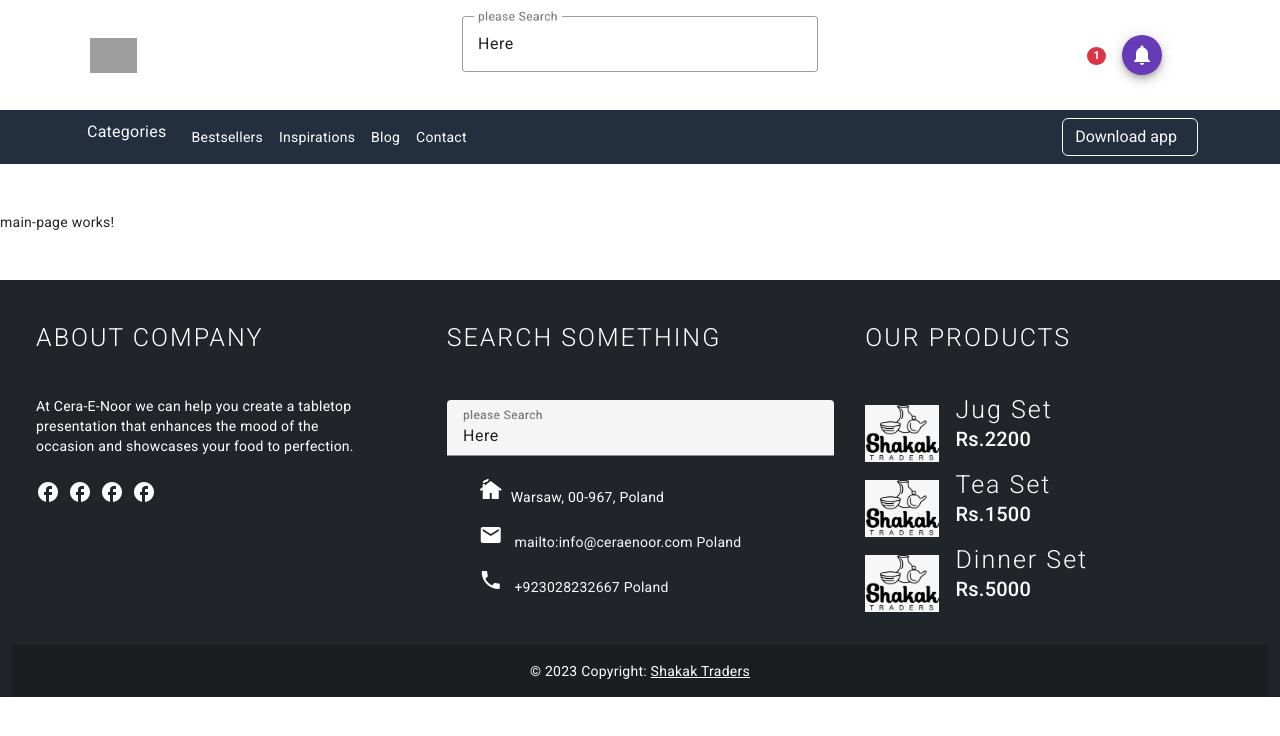
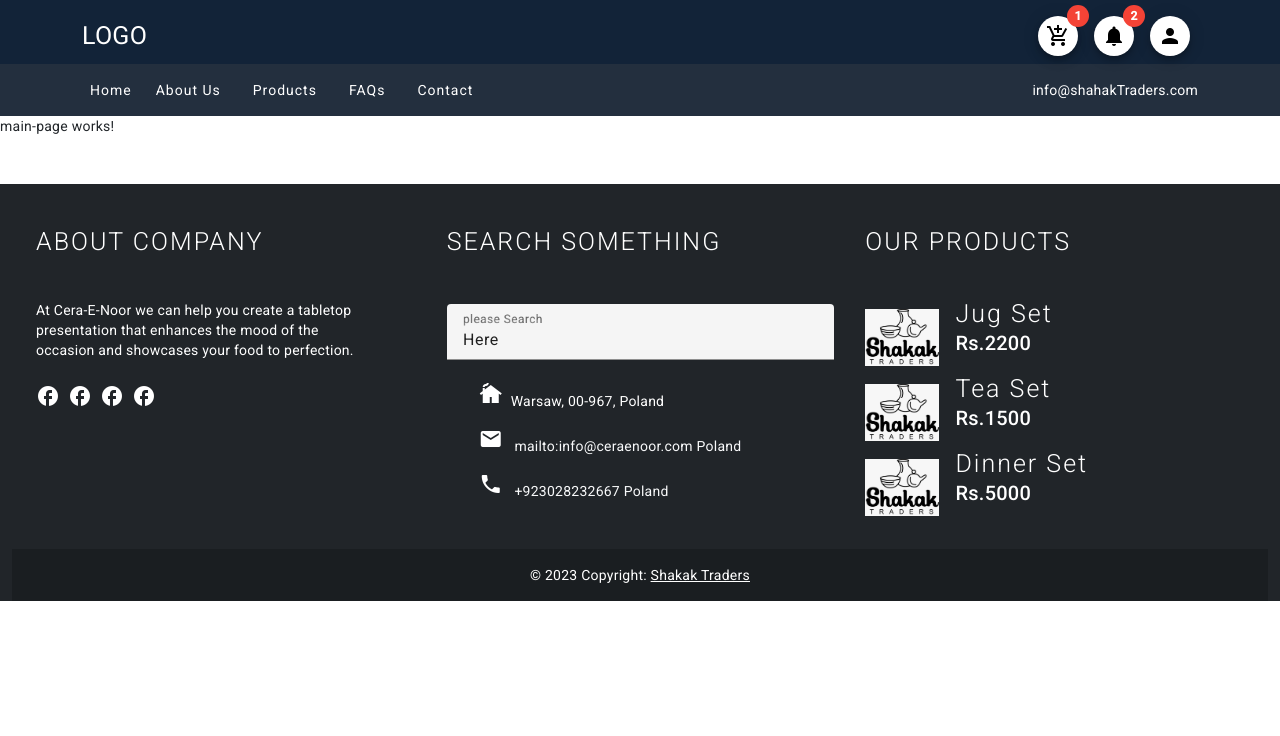
Before and after one commit to QusainQasmi/1st-InSource-Solution, an Angular app: page /user/main in a window 1280 px wide. Shown: the top 736 px of the page. Built offline with nearby package versions, Linux system fonts and the light colour scheme; grey boxes are pictures that could not be loaded.

Commit message:
Add Navbar Work And Add Material Or Set Routes

```diff
--- a/src/app/app-routing.module.ts
+++ b/src/app/app-routing.module.ts
@@ -13,7 +13,7 @@
     path: '',
     component: MainlayoutComponent,
     children: [
-      { path: '', redirectTo: 'home', pathMatch: 'full' },
+      { path: '', redirectTo: 'user', pathMatch: 'full' },
       { path: 'user', loadChildren: () => import('./pages/user/user.module').then(m => m.UserModule) },
     ]
   },
--- a/src/app/basicComponents/navber/navber.component.html
+++ b/src/app/basicComponents/navber/navber.component.html
@@ -1,99 +1,109 @@
-<!--Main Navigation-->
-<header class="mb-5">
-    <!-- Jumbotron -->
-    <div class="p-3 text-center text-white">
-      <div class="container">
-        <div class="row">
-          <div class="col-md-4 d-flex justify-content-center align-items-center justify-content-md-start mb-3 mb-md-0">
-            <a href="#!" class="ms-md-2">
-              <img src="https://mdbootstrap.com/img/logo/mdb-transaprent-noshadows.png" height="35" />
-            </a>
+<header class="backColor">
+  <div class="pt-2 text-white">
+    <div class="container mt-2 mb-2">
+      <div class="row d-flex align-items-center">
+        <div class="col-md-6 d-flex justify-content-md-start justify-content-sm-center justify-content-center">
+          <p class="f-s-25 mb-0 cursorPointer">
+            LOGO
+          </p>
         </div>
 
-          <div class="col-md-4">
-            <form class="d-flex  input-group w-auto my-auto mb-3  mb-md-0">
+        <!-- <div class="col-md-4 h-60px">
+          <mat-form-field appearance="fill" class="matFieldWidth matField">
+            <mat-label>Search ...</mat-label>
+            <input matInput [(ngModel)]="model.searchVal" class="text-white">
+            <mat-spinner matSuffix diameter="20" color="accent" *ngIf="loader"></mat-spinner>
+            <mat-icon matSuffix class="cursorPointer" (click)="search($event)" *ngIf="!loader">search</mat-icon>
+          </mat-form-field>
+        </div> -->
 
-                  <mat-form-field appearance="outline" class="example-full-width matField">
-                      <mat-label>please Search</mat-label>
-                      <input matInput placeholder="Ex. Mug Set" value="Here">
-                  </mat-form-field>
-                  <!-- <mat-icon class="input-group-text ">search</mat-icon> -->
-            </form>
-          </div>
-
-          <div class="col-md-4 d-flex justify-content-center justify-content-md-end align-items-center">
+        <div class="col-md-6 d-flex justify-content-center justify-content-md-end align-items-center mt-md-0 mt-3">
           <div class="d-flex">
-              <!-- Cart -->
-              <a class="text-reset me-3" href="#">
-                  <mat-icon>shopping-cart</mat-icon>
-                <span class="badge rounded-pill badge-notification bg-danger">1</span>
-              </a>
-
-              <!-- Notification -->
-              <div class="">
-                  <button mat-mini-fab color="primary">
-                      <mat-icon >notifications</mat-icon>
+            <div class="mx-2">
+              <button mat-mini-fab class="iconColor" matBadge="1" matBadgeColor="warn">
+                <mat-icon>add_shopping_cart</mat-icon>
               </button>
             </div>
-
-
-
-              <!-- User -->
-              <div class="dropdown">
-                <a class="text-reset dropdown-toggle d-flex align-items-center hidden-arrow" href="#"
-                  id="navbarDropdownMenuLink" role="button" data-mdb-toggle="dropdown" aria-expanded="false">
+            <div class="mx-2">
+              <button mat-mini-fab class="iconColor" matBadge="2" matBadgeColor="warn">
+                <mat-icon>notifications</mat-icon>
+              </button>
+            </div>
+            <div class="mx-2">
+              <button mat-mini-fab class="iconColor" [matMenuTriggerFor]="menu">
                 <mat-icon>person</mat-icon>
-                </a>
-                <ul class="dropdown-menu dropdown-menu-end" aria-labelledby="navbarDropdownMenuLink">
-                  <li><a class="dropdown-item" href="#">My profile</a></li>
-                  <li><a class="dropdown-item" href="#">Settings</a></li>
-                  <li><a class="dropdown-item" href="#">Logout</a></li>
-                </ul>
+              </button>
+              <mat-menu #menu="matMenu">
+                <button mat-menu-item>
+                  <mat-icon>person</mat-icon>
+                  <span>Moin</span>
+                </button>
+                <button mat-menu-item>
+                  <mat-icon>shopping_cart</mat-icon>
+                  <span>See Orders</span>
+                </button>
+                <button mat-menu-item>
+                  <mat-icon>logout</mat-icon>
+                  <span>Log Out</span>
+                </button>
+              </mat-menu>
             </div>
           </div>
         </div>
       </div>
     </div>
   </div>
-    <!-- Jumbotron -->
 
-    <!-- Navbar -->
-    <nav class="navbar navbar-expand-lg navbar-dark" style="background-color: #232f3e">
-      <!-- Container wrapper -->
-      <div class="container justify-content-center justify-content-md-between">
-        <!-- Left links -->
-        <ul class="navbar-nav flex-row">
-          <li class="nav-item me-2 me-lg-0">
-            <a class="nav-link" href="#" role="button" data-mdb-toggle="sidenav" data-mdb-target="#sidenav-1"
-              class="btn shadow-0 p-0 me-3" aria-controls="#sidenav-1" aria-haspopup="true">
-              <i class="fas fa-bars me-1"></i>
-              <span class="text-light">Categories</span>
-            </a>
-          </li>
-          <li class="nav-item me-2 me-lg-0 d-none d-md-inline-block">
-            <a class="nav-link" href="#">Bestsellers</a>
-          </li>
-          <li class="nav-item me-2 me-lg-0 d-none d-md-inline-block">
-            <a class="nav-link" href="#">Inspirations</a>
-          </li>
-          <li class="nav-item me-2 me-lg-0 d-none d-md-inline-block">
-            <a class="nav-link" href="#">Blog</a>
-          </li>
-          <li class="nav-item me-2 me-lg-0 d-none d-md-inline-block">
-            <a class="nav-link" href="#">Contact</a>
-          </li>
-        </ul>
-        <!-- Left links -->
-
-        <button class="btn btn-outline-light" type="button">
-          Download app<i class="fas fa-download ms-2"></i>
+  <nav class="navBackColor">
+    <div class="container d-flex mr-0 pt-3 pb-3">
+      <div class="w-100 d-flex justify-content-between align-items-center">
+        <div class="d-flex" *ngIf="!isMobile">
+          <div>
+            <a class="text-white navLink" [ngClass]="isMobile ? '' : 'mx-2'" (click)="pagesRoutes('home')">Home</a>
+          </div>
+          <div>
+            <a class="text-white navLink" [ngClass]="isMobile ? '' : 'mx-3'" (click)="pagesRoutes('aboutUs')">About Us</a>
+          </div>
+          <div>
+            <a class="text-white navLink" [ngClass]="isMobile ? '' : 'mx-3'" (click)="pagesRoutes('products')">Products</a>
+          </div>
+          <div>
+            <a class="text-white navLink" [ngClass]="isMobile ? '' : 'mx-3'" (click)="pagesRoutes('faqs')">FAQs</a>
+          </div>
+          <div>
+            <a class="text-white navLink" [ngClass]="isMobile ? '' : 'mx-3'" (click)="pagesRoutes('contact')">Contact</a>
+          </div>
+        </div>
+        <div>
+          <span class="text-white">info@shahakTraders.com</span>
+        </div>
+        <div *ngIf="isMobile">
+          <button *ngIf="!forMobileIcon" mat-mini-fab class="iconColor" (click)="showMobile()">
+            <mat-icon>more_vert</mat-icon>
+          </button>
+          <button  *ngIf="forMobileIcon" mat-mini-fab class="iconColor" (click)="showMobileClose()">
+            <mat-icon>close</mat-icon>
           </button>
         </div>
-      <!-- Container wrapper -->
+      </div>
+    </div>
+    <div class="mt-2 d-flex w-100 align-items-center overflow-auto pt-0 p-3" *ngIf="forMobileIcon">
+      <div>
+        <a class="text-white navLink mx-2" (click)="pagesRoutes('home')">Home</a>
+      </div>
+      <div>
+        <a class="text-white navLink mx-3" (click)="pagesRoutes('aboutUs')">AboutUs</a>
+      </div>
+      <div>
+        <a class="text-white navLink mx-3" (click)="pagesRoutes('products')">Products</a>
+      </div>
+      <div>
+        <a class="text-white navLink mx-3" (click)="pagesRoutes('faqs')">FAQs</a>
+      </div>
+      <div>
+        <a class="text-white navLink mx-3" (click)="pagesRoutes('contact')">Contact</a>
+      </div>
+    </div>
   </nav>
-    <!-- Navbar -->
-
-
 
 </header>
-  <!--Main Navigation-->
--- a/src/app/basicComponents/navber/navber.component.scss
+++ b/src/app/basicComponents/navber/navber.component.scss
@@ -1,29 +1,50 @@
-::ng-deep navber{
-    .f-s-11{
-        font-size: 11px;
-    }
-}
-.navbar-dark .nav-item .nav-link {
-    color: #fff;
+::ng-deep app-navber{
+  // .matFieldWidth {
+  //   width: 100%;
+  // }
+
+  // ::ng-deep{
+  //   .matField{
+  //       .mat-mdc-text-field-wrapper.mdc-text-field.ng-tns-c83-0.mdc-text-field--outlined{
+  //           height: 52px;
+  //       }
+  //       .mat-form-field.mat-mdc-form-field.example-full-width.ng-tns-c83-0.mat-mdc-form-field-type-mat-input.mat-form-field-appearance-outline.mat-primary.ng-star-inserted.mat-form-field-hide-placeholder{
+  //           height: 50px;
+  //       }
+  //       .mat-mdc-text-field-wrapper.mdc-text-field.ng-tns-c71-0.mdc-text-field--filled {
+  //         background: none;
+  //         height: 51px;
+  //       }
+  //       label#mat-mdc-form-field-label-0 {
+  //         color: white;
+  //       }
+  //       .mat-mdc-text-field-wrapper.mdc-text-field.ng-tns-c71-0.mdc-text-field--filled:hover {
+  //         background: none;
+  //       }
+  //       .mat-mdc-text-field-wrapper.mdc-text-field.ng-tns-c71-0.mdc-text-field--filled:focus {
+  //         background: none;
+  //       }
+  //   }
+  // }
+
+  .backColor{
+    background: #122338;
   }
 
-  .example-form {
-    min-width: 150px;
-    max-width: 500px;
-    width: 100%;
+  .navBackColor{
+    background: #232f3e;
   }
 
-  .example-full-width {
-    width: 100%;
+  .navLink{
+    text-decoration: none;
+    cursor: pointer;
+    font-size: 14px;
+    letter-spacing: 1px;
   }
 
-  ::ng-deep{
-    .matField{
-        .mat-mdc-text-field-wrapper.mdc-text-field.ng-tns-c83-0.mdc-text-field--outlined{
-            height: 47px;
-        }
-        .mat-form-field.mat-mdc-form-field.example-full-width.ng-tns-c83-0.mat-mdc-form-field-type-mat-input.mat-form-field-appearance-outline.mat-primary.ng-star-inserted.mat-form-field-hide-placeholder{
-            height: 50px;
-        }
-    }
+  .iconColor{
+    background: #fff;
+    color: #000;
   }
+
+}
--- a/src/app/basicComponents/navber/navber.component.ts
+++ b/src/app/basicComponents/navber/navber.component.ts
@@ -1,12 +1,68 @@
-import { Component } from '@angular/core';
+import { Component, OnInit } from '@angular/core';
+import { Router } from '@angular/router';
+import { BreakpointObserver, Breakpoints } from '@angular/cdk/layout';
+
 
 @Component({
   selector: 'app-navber',
   templateUrl: './navber.component.html',
   styleUrls: ['./navber.component.scss']
 })
-export class NavberComponent {
+export class NavberComponent implements OnInit {
 
-  url = 'navbarImgs/demoLogo.jpeg';
+  model: any = {};
+  isMobile: boolean = false;
+  forMobileIcon: boolean = false;
+  loader: boolean = false;
+
+  constructor(private router: Router , private responsive: BreakpointObserver){
+
+  }
+
+  search(ev: any){
+    this.loader = true;
+    setTimeout( ()=> {
+      this.loader = false;
+    }, 2000 )
+  }
+
+  pagesRoutes(routeVal: string){
+    if(routeVal == 'home'){
+      this.router.navigate(['/user/main']);
+    }
+    else if(routeVal == 'aboutUs'){
+      this.router.navigate(['/user/aboutUs']);
+    }
+    else if(routeVal == 'products'){
+      this.router.navigate(['/user/products']);
+    }
+    else if(routeVal == 'faqs'){
+      this.router.navigate(['/user/faqs']);
+    }
+    else if(routeVal == 'contact'){
+      this.router.navigate(['/user/contact']);
+    }
+    else{
+      this.router.navigate(['/user/main']);
+    }
+  }
+
+  showMobile(){
+    this.forMobileIcon = true;
+  }
+
+  showMobileClose(){
+    this.forMobileIcon = false;
+  }
+
+  ngOnInit(): void{
+    this.responsive.observe(Breakpoints.HandsetPortrait)
+      .subscribe(result => {
+        this.isMobile = false;
+        if (result.matches) {
+          this.isMobile = true;
+        }
+    });
+  }
 
 }
--- a/src/app/pages/user/user.module.ts
+++ b/src/app/pages/user/user.module.ts
@@ -8,6 +8,7 @@
 import { ProductsComponent } from './products/products.component';
 
 const routes: Routes = [
+  { path: '', redirectTo: 'main' , pathMatch: 'full' },
   { path: 'main', component: MainPageComponent },
   { path: 'aboutUs', component: AboutUsComponent },
   { path: 'products', component: ProductsComponent },
--- a/src/styles.scss
+++ b/src/styles.scss
@@ -19,6 +19,18 @@
     cursor: pointer;
 }
 
+.f-s-25{
+    font-size: 25px !important;
+}
+
+.h-60px{
+ height: 60px !important;
+}
+
+.f-s-11{
+    font-size: 11px !important;
+}
+
 .h-100vh{
     height: 100vh;
 }
```
Also changed, not shown: src/app/material/mat.module.ts (+7 -1 lines). Lines whose indentation alone changed are shown as unchanged.
